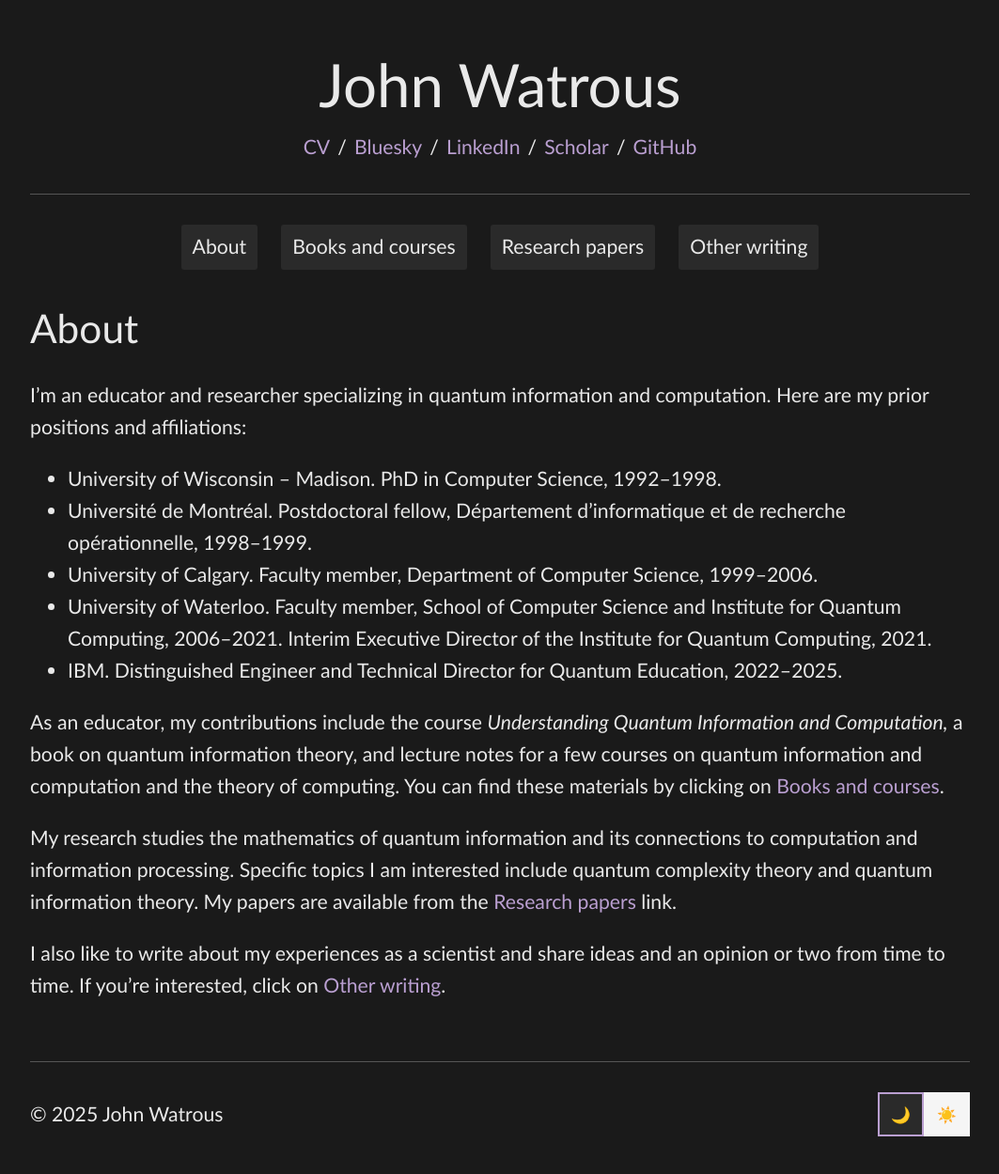
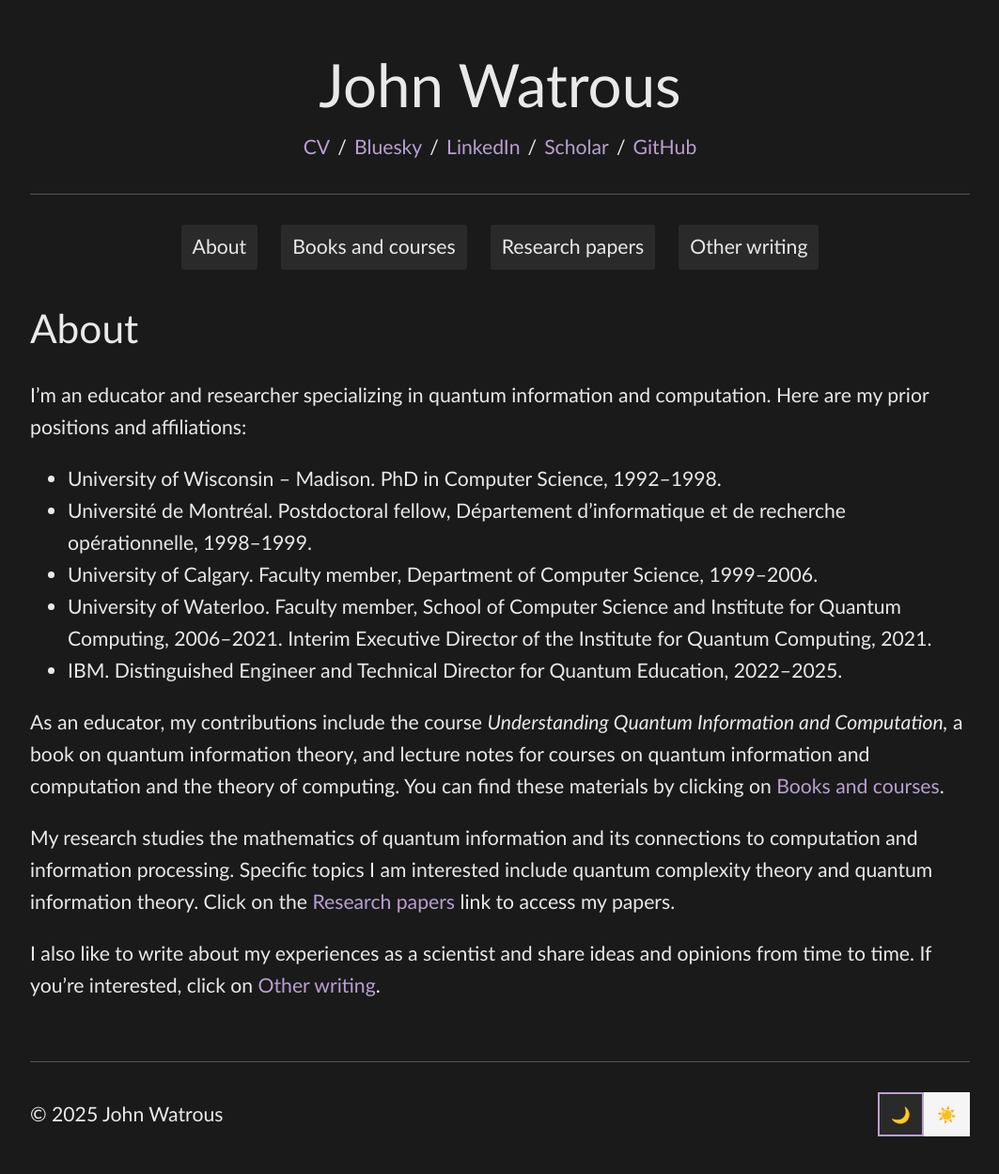
Before and after one commit to jhwatrous/jhwatrous.github.io, a Jekyll site: the page built from index.md, in a window 1280 px wide. Shown: the whole page at 94% size, without its empty margins (108-1171 px from the left). Built offline with Jekyll 4.4.1, drawn with Linux system fonts in a browser that asks for light colours.

Commit message:
Revising...

```diff
--- a/assets/css/simple-dark.css
+++ b/assets/css/simple-dark.css
@@ -1,5 +1,3 @@
-/* Simple dark mode website CSS */
-
 :root {
     --bg-primary: #1a1a1a;
     --bg-secondary: #2a2a2a;
@@ -50,7 +48,7 @@ header h1 {
 
 .header-links {
     text-align: center;
-    margin-bottom: 0.75em;
+    margin-bottom: 0.5em;
     margin-top: 0.75em;
 }
 
--- a/index.md
+++ b/index.md
@@ -13,8 +13,8 @@ I’m an educator and researcher specializing in quantum information and computa
 - University of Waterloo. Faculty member, School of Computer Science and Institute for Quantum Computing, 2006–2021. Interim Executive Director of the Institute for Quantum Computing, 2021.
 - IBM. Distinguished Engineer and Technical Director for Quantum Education, 2022–2025.
 
-As an educator, my contributions include the course *Understanding Quantum Information and Computation,* a book on quantum information theory, and lecture notes for a few courses on quantum information and computation and the theory of computing. You can find these materials by clicking on <a href="{{ '/books-and-courses.html' | relative_url }}">Books and courses</a>.
+As an educator, my contributions include the course *Understanding Quantum Information and Computation,* a book on quantum information theory, and lecture notes for courses on quantum information and computation and the theory of computing. You can find these materials by clicking on <a href="{{ '/books-and-courses.html' | relative_url }}">Books and courses</a>.
 
-My research studies the mathematics of quantum information and its connections to computation and information processing. Specific topics I am interested include quantum complexity theory and quantum information theory. My papers are available from the <a href="{{ '/research-papers.html' | relative_url }}">Research papers</a> link.
+My research studies the mathematics of quantum information and its connections to computation and information processing. Specific topics I am interested include quantum complexity theory and quantum information theory. Click on the <a href="{{ '/research-papers.html' | relative_url }}">Research papers</a> link to access my papers.
 
-I also like to write about my experiences as a scientist and share ideas and an opinion or two from time to time. If you're interested, click on <a href="{{ '/other-writing.html' | relative_url }}">Other writing</a>.
+I also like to write about my experiences as a scientist and share ideas and opinions from time to time. If you're interested, click on <a href="{{ '/other-writing.html' | relative_url }}">Other writing</a>.
```
Also changed, not shown: books-and-courses.md (+1 -1 lines).
